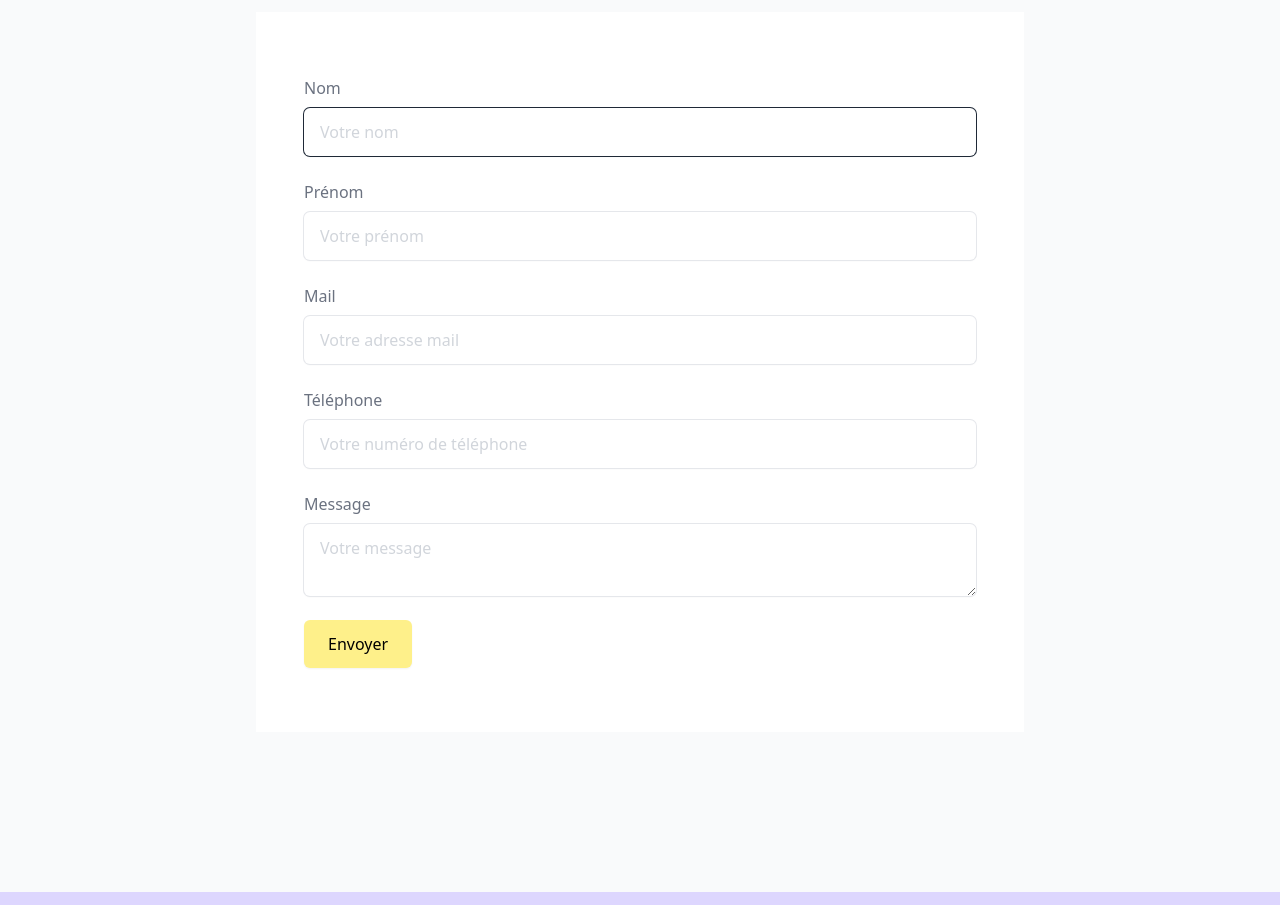
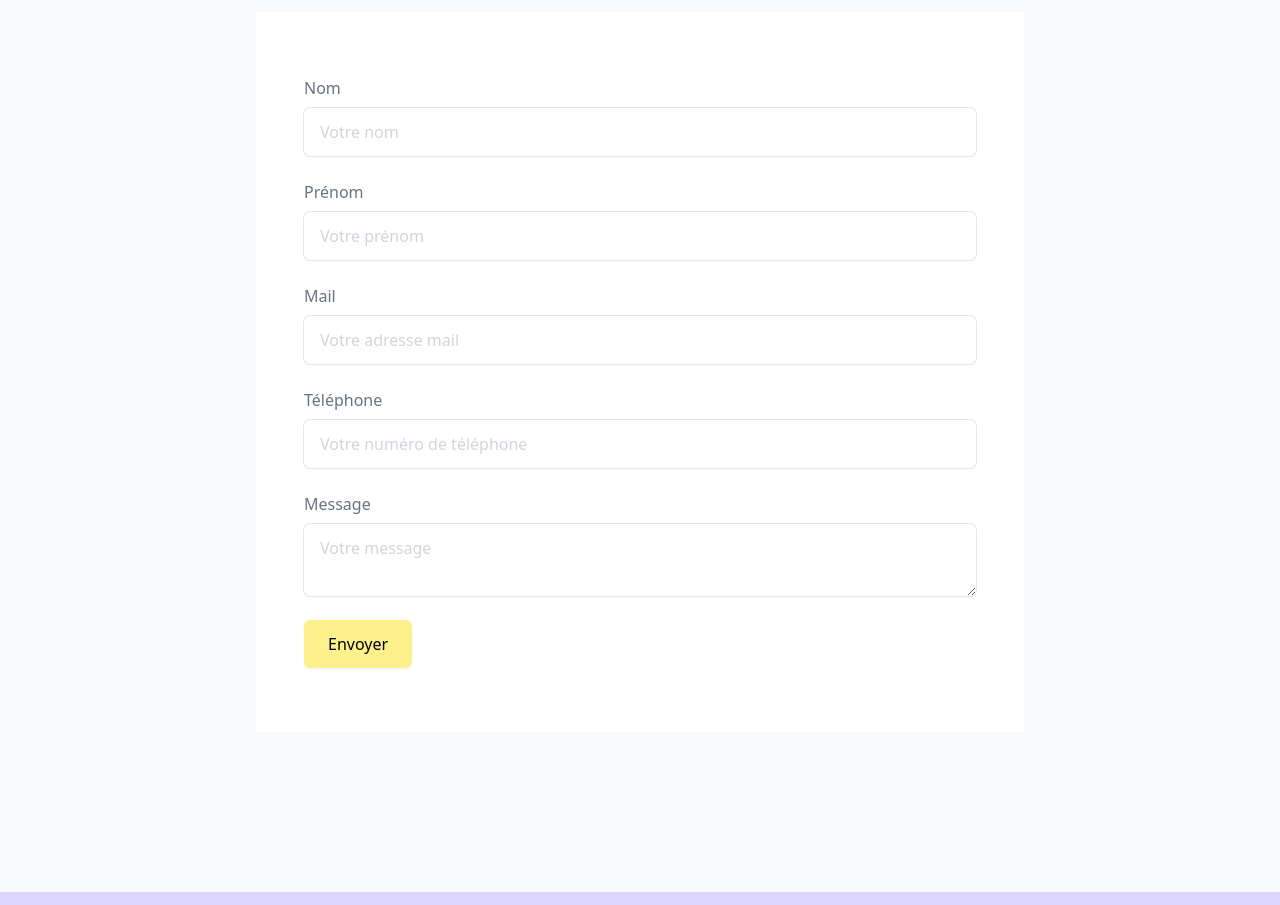
Before and after one commit to Guyliane/3pslangues, a website: page index.html in a window 1280 px wide. Shown: the part 5658-6563 px from the top of the page. Drawn offline with nearby package versions, Linux system fonts and the light colour scheme.

Commit message:
remove try ring form

```diff
--- a/index.html
+++ b/index.html
@@ -894,7 +894,7 @@
               name="nom"
               id="nom"
               placeholder="Votre nom"
-              class="w-full block ring-1 ring-gray-800 shadow-sm py-3 px-4 placeholder-gray-300 border-gray-300 rounded-md"
+              class="w-full block ring-1 ring-gray-200 shadow-sm py-3 px-4 placeholder-gray-300 border-gray-300 rounded-md"
               required
             />
           </div>
```
